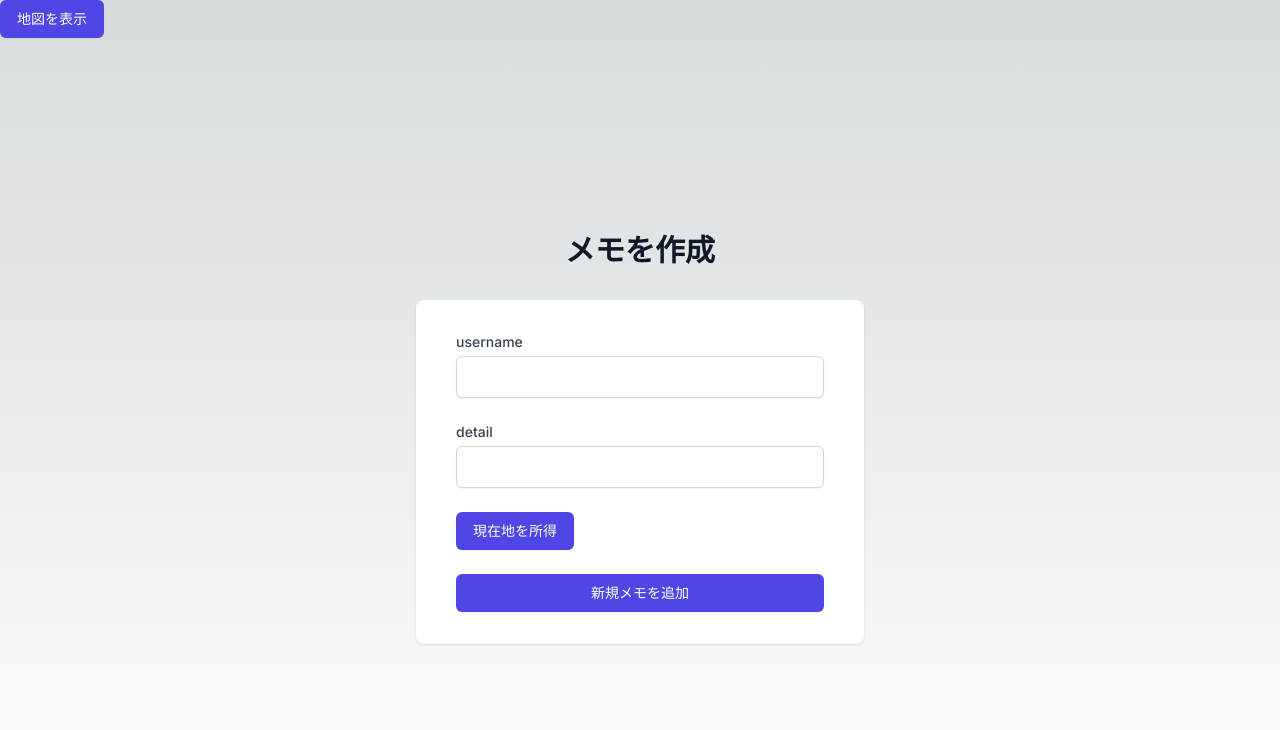
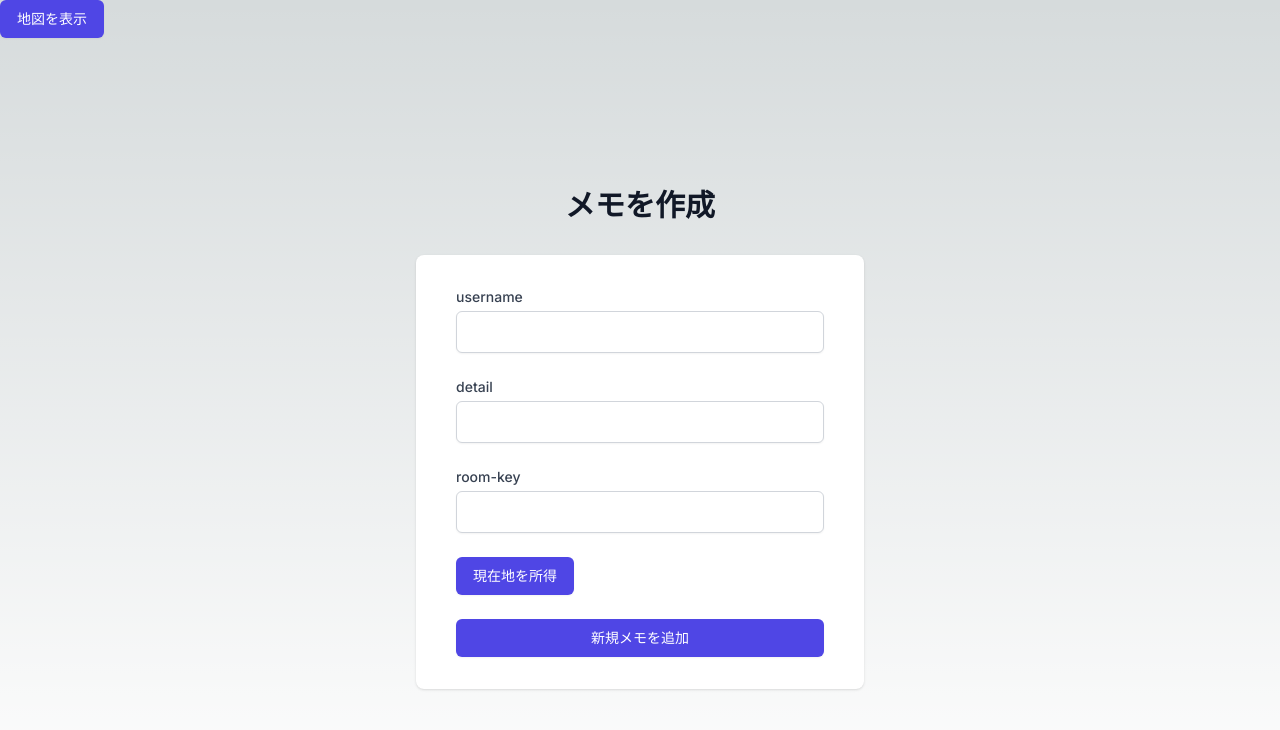
Before and after one commit to na2kera/kokomemo, a Next.js app: page / in a window 1280 px wide. Shown: the top 730 px of the page. Built offline with nearby package versions, Linux system fonts and the light colour scheme.

Commit message:
roomKeyの要素を追加

```diff
--- a/src/app/components/Post.tsx
+++ b/src/app/components/Post.tsx
@@ -4,13 +4,14 @@ import React, { useState } from "react";
 const Post = () => {
   const [username, setUsername] = useState<String>("");
   const [detail, setDetail] = useState<String>("");
+  const [roomKey, setRoomKey] = useState<String>("");
   const [latitude, setLatitude] = useState(0.0);
   const [longitude, setLongitude] = useState(0.0);
 
   const getLocation = () => {
     const options = {
       enableHighAccuracy: true,
-      timeout: 5000,
+      timeout: 10000,
       maximumAge: 0,
     };
 
@@ -111,6 +112,24 @@ const Post = () => {
               />
             </div>
             <div className="mt-6">
+              <label
+                htmlFor="detail"
+                className="block text-sm font-medium text-gray-700"
+              >
+                room-key
+              </label>
+              <input
+                id="roomKey"
+                name="roomKey"
+                type="text"
+                required
+                className="mt-1 block w-full border border-gray-300 rounded-md shadow-sm py-2 px-3 text-base focus:outline-none focus:ring-indigo-500 focus:border-indigo-500"
+                onChange={(e: React.ChangeEvent<HTMLInputElement>) =>
+                  setRoomKey(e.target.value)
+                }
+              />
+            </div>
+            <div className="mt-6">
               <button
                 type="button"
                 className="w-1/10 py-2 px-4 border border-transparent rounded-md shadow-sm text-sm font-medium text-white bg-indigo-600 hover:bg-indigo-700 focus:outline-none focus:ring-2 focus:ring-offset-2 focus:ring-indigo-500"
```
